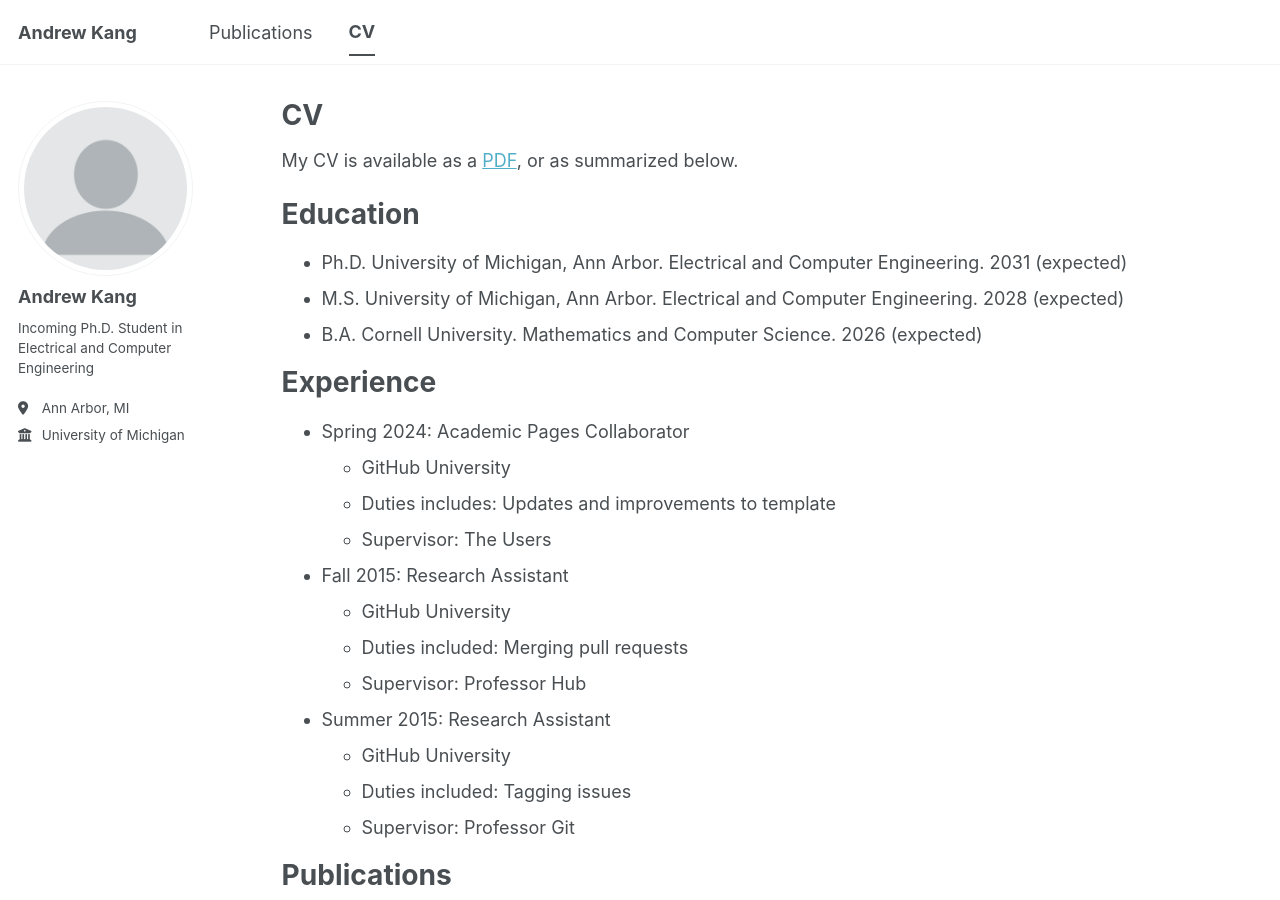
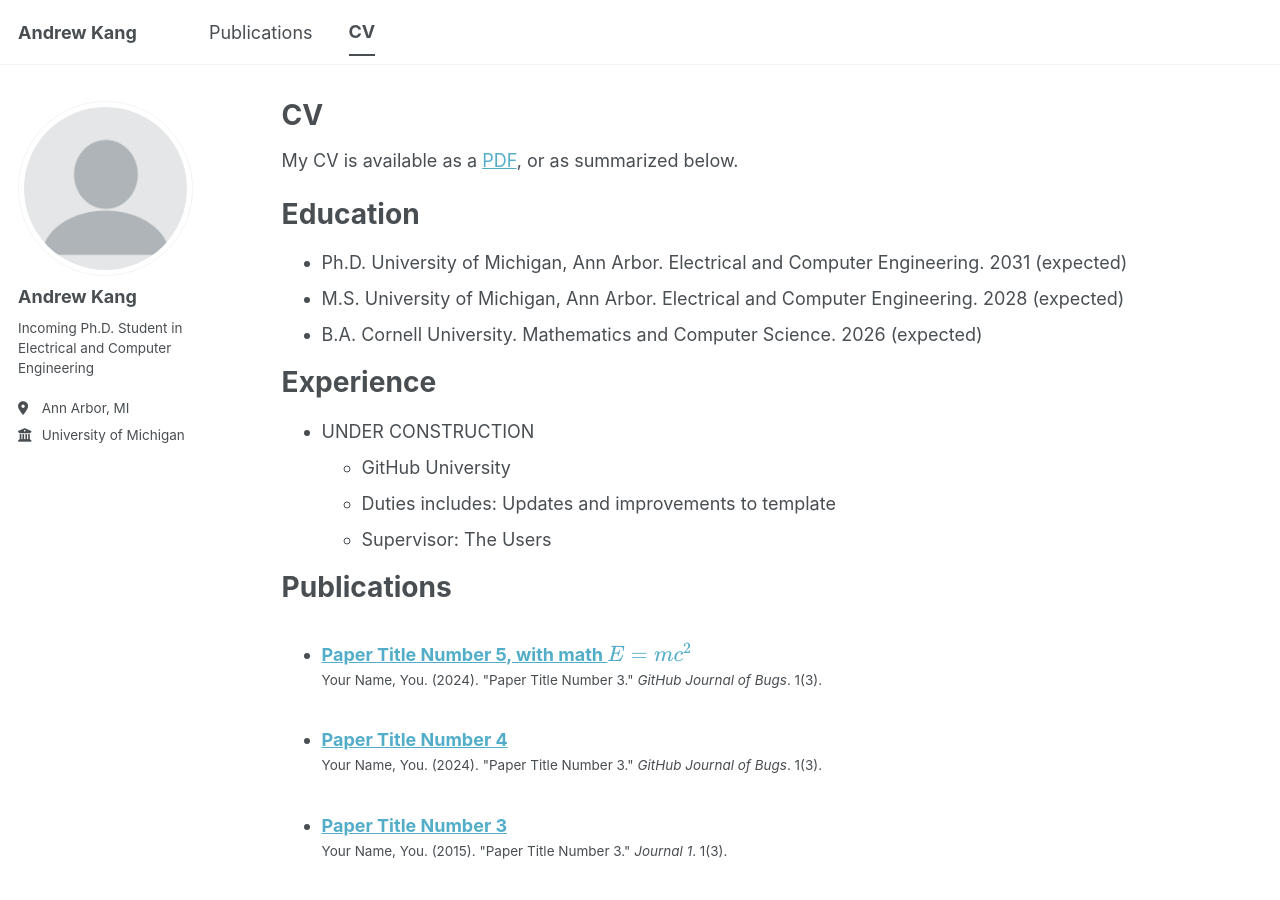
Before and after one commit to andrew-kang/andrew-kang.github.io, a Jekyll site: the page built from _pages/cv.md, in a window 1280 px wide and 900 px high. Built offline with Jekyll 4.4.1, drawn with Linux system fonts in a browser that asks for light colours; a script bundle is joined from its source files by our own code; library files that are not in the unit come from our copies.

Commit message:
fix: add under construction

```diff
--- a/_pages/cv.md
+++ b/_pages/cv.md
@@ -19,20 +19,10 @@
 
 Experience
 ======
-* Spring 2024: Academic Pages Collaborator
+* UNDER CONSTRUCTION
   * GitHub University
   * Duties includes: Updates and improvements to template
   * Supervisor: The Users
-
-* Fall 2015: Research Assistant
-  * GitHub University
-  * Duties included: Merging pull requests
-  * Supervisor: Professor Hub
-
-* Summer 2015: Research Assistant
-  * GitHub University
-  * Duties included: Tagging issues
-  * Supervisor: Professor Git
 
 Publications
 ======
```
